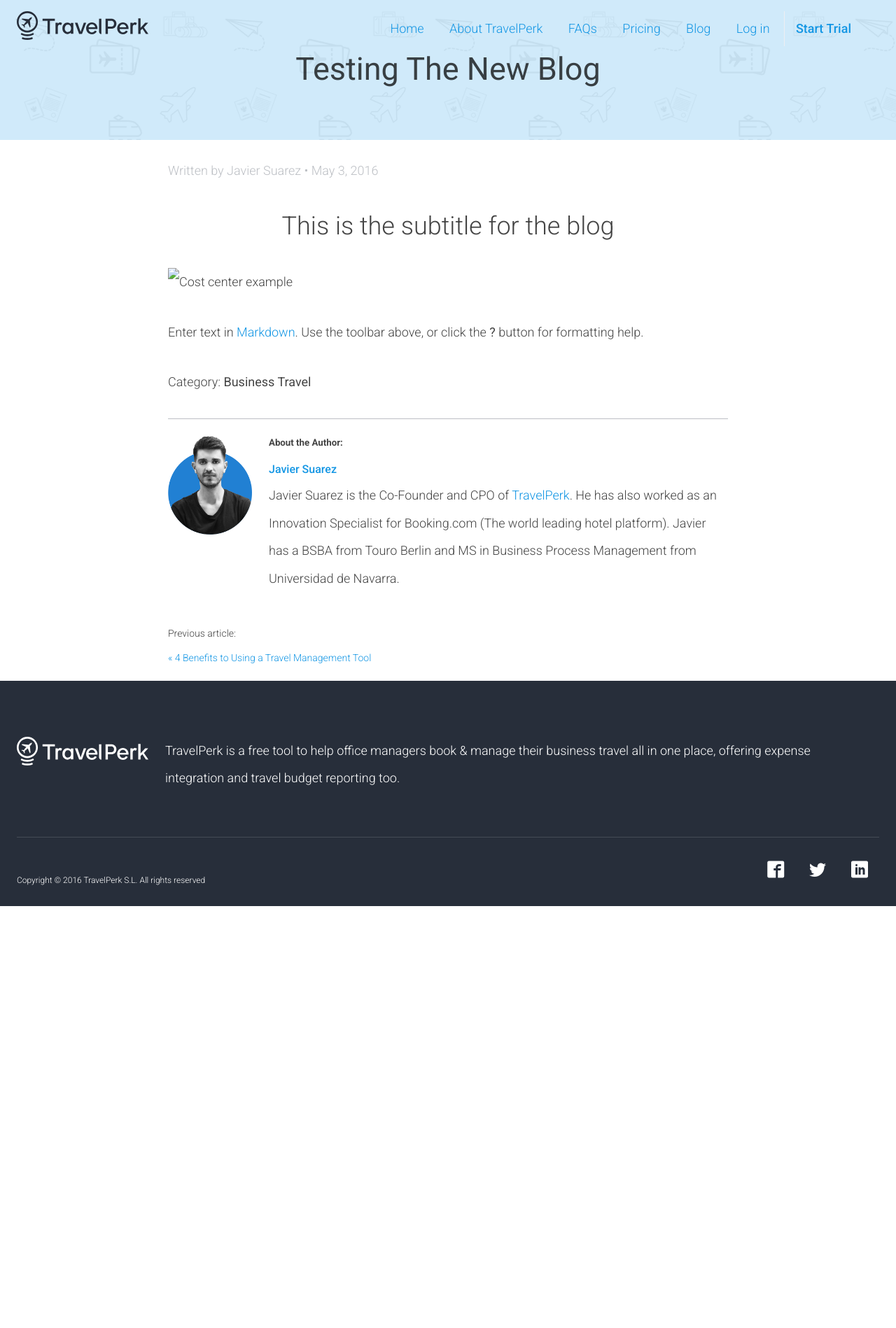
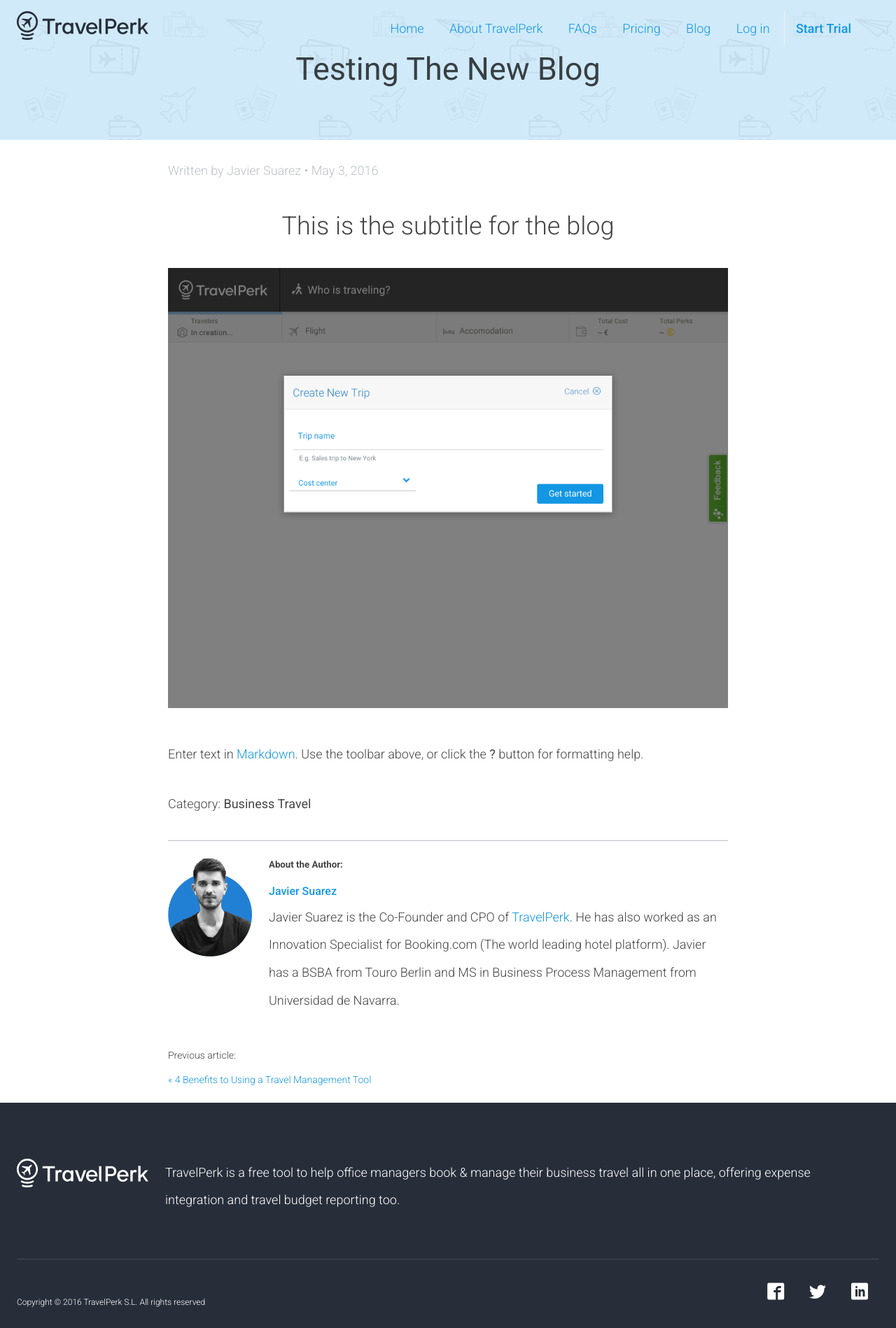
Before and after one commit to northswiss/jekyll-boilerplate, a Jekyll site: the page built from _posts/2016-05-03-testing-the-new-blog.md, in a window 1280 px wide. Shown: the whole page at 70% size. Built offline with Jekyll 4.4.1, drawn with Linux system fonts in a browser that asks for light colours; nearby versions of some CDN libraries; before the commit the page ends 1295 px from its top, so only the background shows below that.

Commit message:
Updated 2016-05-03-testing-the-new-blog.md

```diff
--- a/_posts/2016-05-03-testing-the-new-blog.md
+++ b/_posts/2016-05-03-testing-the-new-blog.md
@@ -3,7 +3,7 @@
 ---
 ## This is the subtitle for the blog
 
-![Cost center example]({{site.baseurl}}/_drafts/cost centre.png)
+![Test image]({{site.baseurl}}/imgs/blog/cost centre.png)
 
 
 Enter text in [Markdown](http://daringfireball.net/projects/markdown/). Use the toolbar above, or click the **?** button for formatting help.
```
